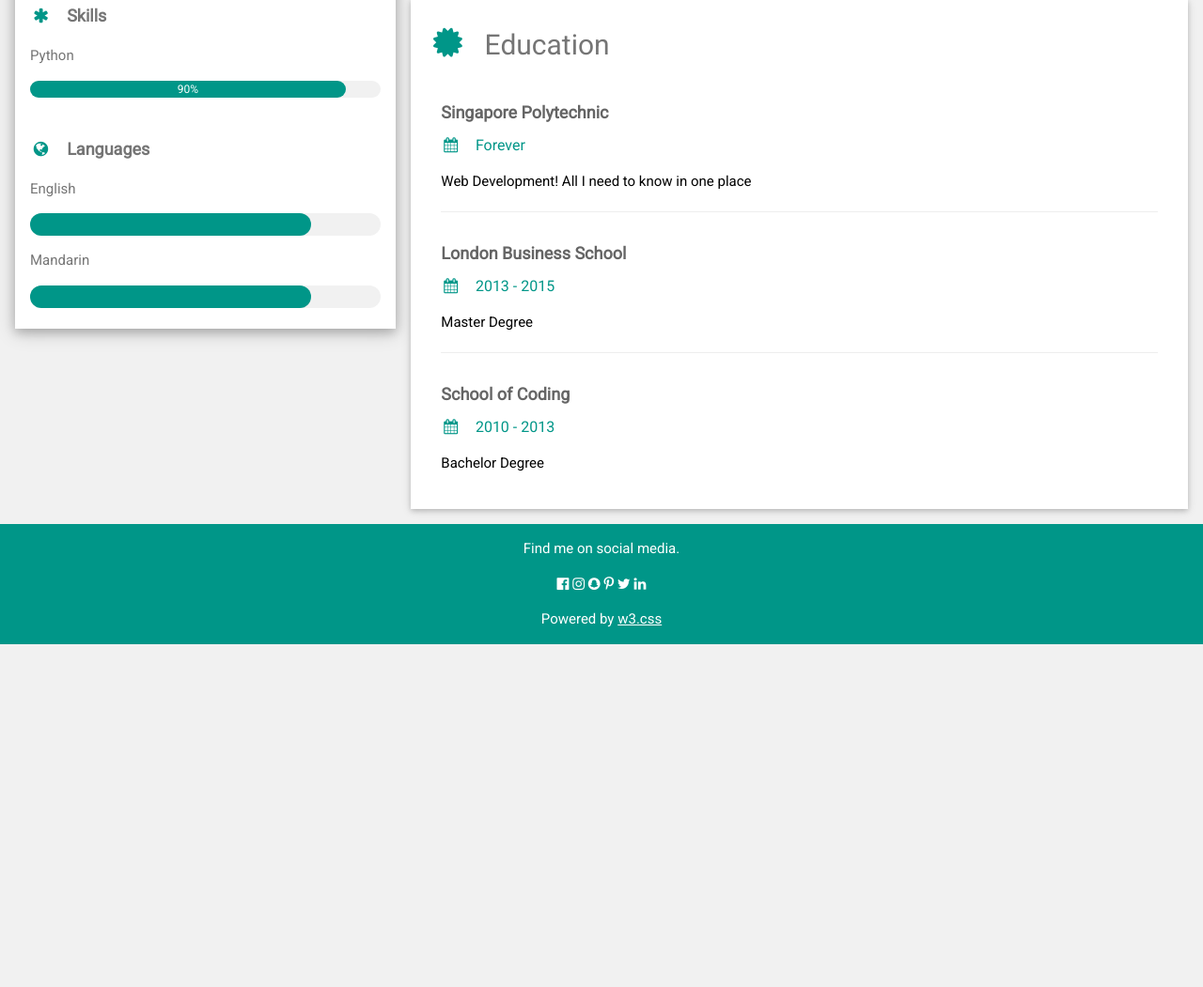
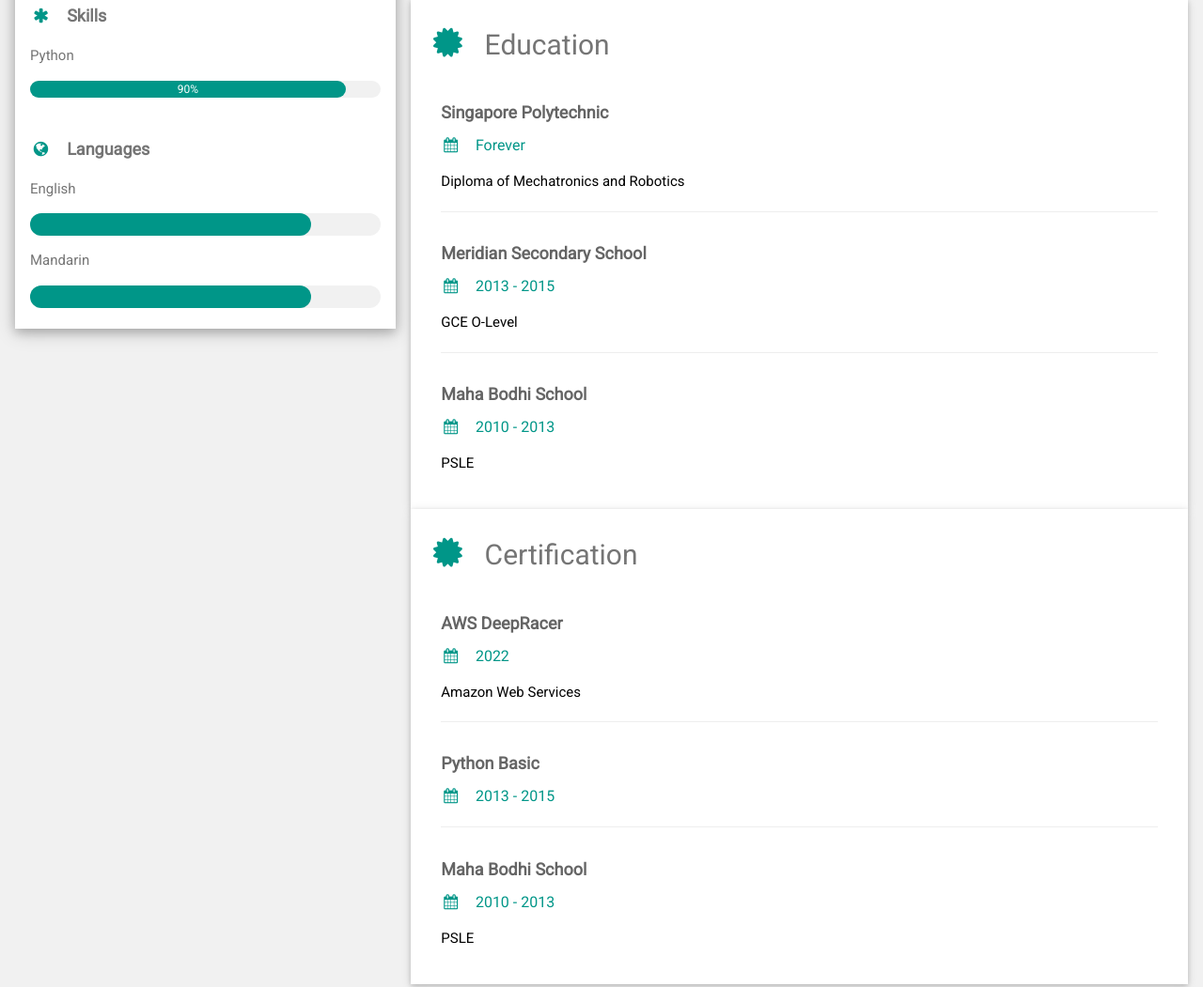
Before and after one commit to cchan6969/carl-main, a plain HTML site: page index.html in a window 1280 px wide. Shown: the part 621-1672 px from the top of the page at 94% size. Before the commit the page ends 1307 px from the top, so only its background shows below. Drawn offline with nearby package versions, Linux system fonts and the light colour scheme.

Commit message:
Update index.html

```diff
--- a/index.html
+++ b/index.html
@@ -39,7 +39,9 @@
           <p class="w3-large"><b><i class="fa fa-asterisk fa-fw w3-margin-right w3-text-teal"></i>Skills</b></p>
           <p>Python</p>
           <div class="w3-light-grey w3-round-xlarge w3-small">
-            <div class="w3-container w3-center w3-round-xlarge w3-teal" style="width:90%">90%</div>
+            <div class="w3-container w3-center w3-round-xlarge w3-teal" style="width:90%">
+                90%
+            </div>
           </div>
         <!--
             <p>Photography</p>
@@ -111,19 +113,40 @@
         <div class="w3-container">
           <h5 class="w3-opacity"><b>Singapore Polytechnic</b></h5>
           <h6 class="w3-text-teal"><i class="fa fa-calendar fa-fw w3-margin-right"></i>Forever</h6>
-          <p>Web Development! All I need to know in one place</p>
+          <p>Diploma of Mechatronics and Robotics</p>
           <hr>
         </div>
         <div class="w3-container">
-          <h5 class="w3-opacity"><b>London Business School</b></h5>
+          <h5 class="w3-opacity"><b>Meridian Secondary School</b></h5>
           <h6 class="w3-text-teal"><i class="fa fa-calendar fa-fw w3-margin-right"></i>2013 - 2015</h6>
-          <p>Master Degree</p>
+          <p>GCE O-Level</p>
           <hr>
         </div>
         <div class="w3-container">
-          <h5 class="w3-opacity"><b>School of Coding</b></h5>
+          <h5 class="w3-opacity"><b>Maha Bodhi School</b></h5>
           <h6 class="w3-text-teal"><i class="fa fa-calendar fa-fw w3-margin-right"></i>2010 - 2013</h6>
-          <p>Bachelor Degree</p><br>
+          <p>PSLE</p><br>
+        </div>
+      </div>
+
+      <div class="w3-container w3-card w3-white">
+        <h2 class="w3-text-grey w3-padding-16"><i class="fa fa-certificate fa-fw w3-margin-right w3-xxlarge w3-text-teal"></i>Certification</h2>
+        <div class="w3-container">
+          <h5 class="w3-opacity"><b>AWS DeepRacer</b></h5>
+          <h6 class="w3-text-teal"><i class="fa fa-calendar fa-fw w3-margin-right"></i>2022</h6>
+          <p>Amazon Web Services</p>
+          <hr>
+        </div>
+        <div class="w3-container">
+          <h5 class="w3-opacity"><b>Python Basic</b></h5>
+          <h6 class="w3-text-teal"><i class="fa fa-calendar fa-fw w3-margin-right"></i>2013 - 2015</h6>
+          <p></p>
+          <hr>
+        </div>
+        <div class="w3-container">
+          <h5 class="w3-opacity"><b>Maha Bodhi School</b></h5>
+          <h6 class="w3-text-teal"><i class="fa fa-calendar fa-fw w3-margin-right"></i>2010 - 2013</h6>
+          <p>PSLE</p><br>
         </div>
       </div>
 
```
